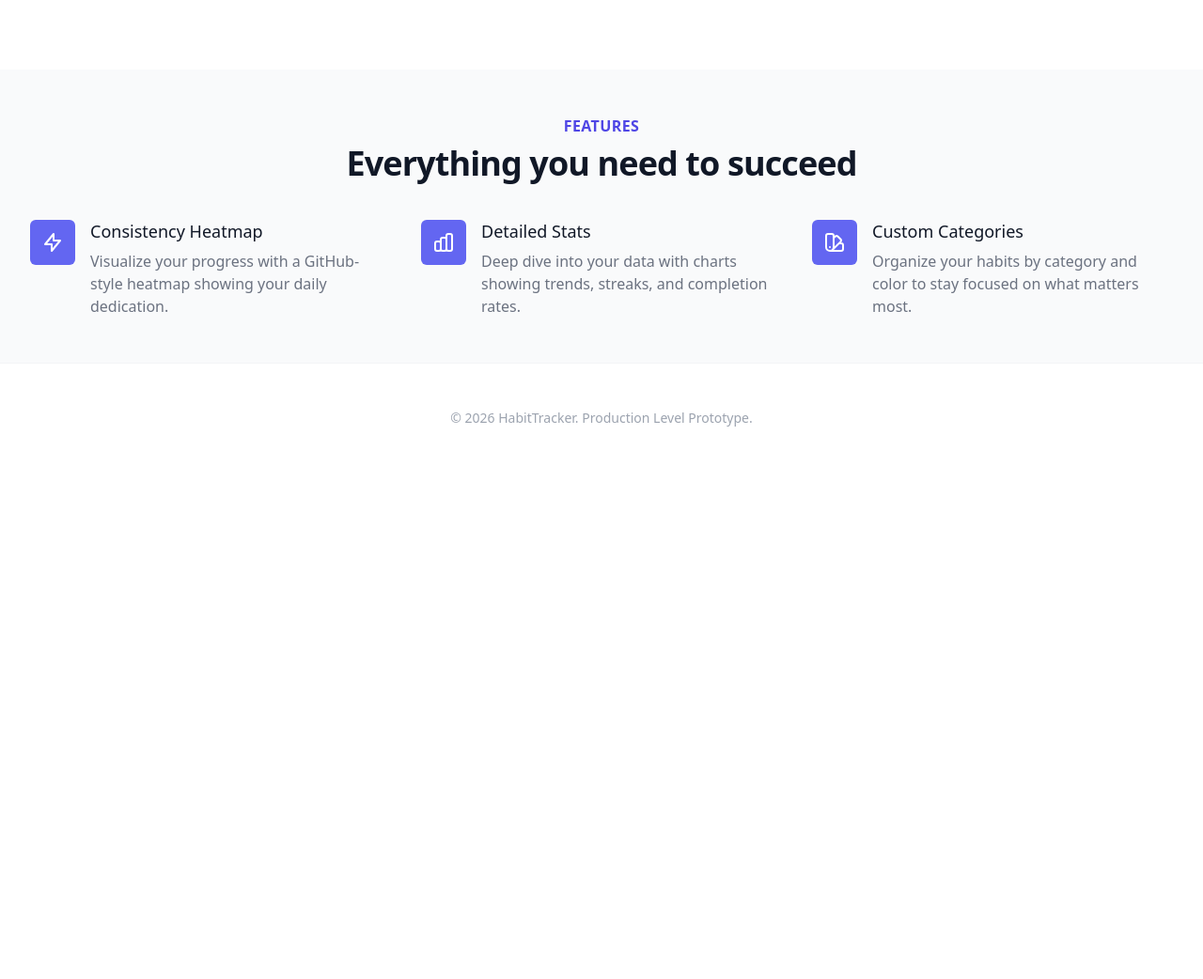
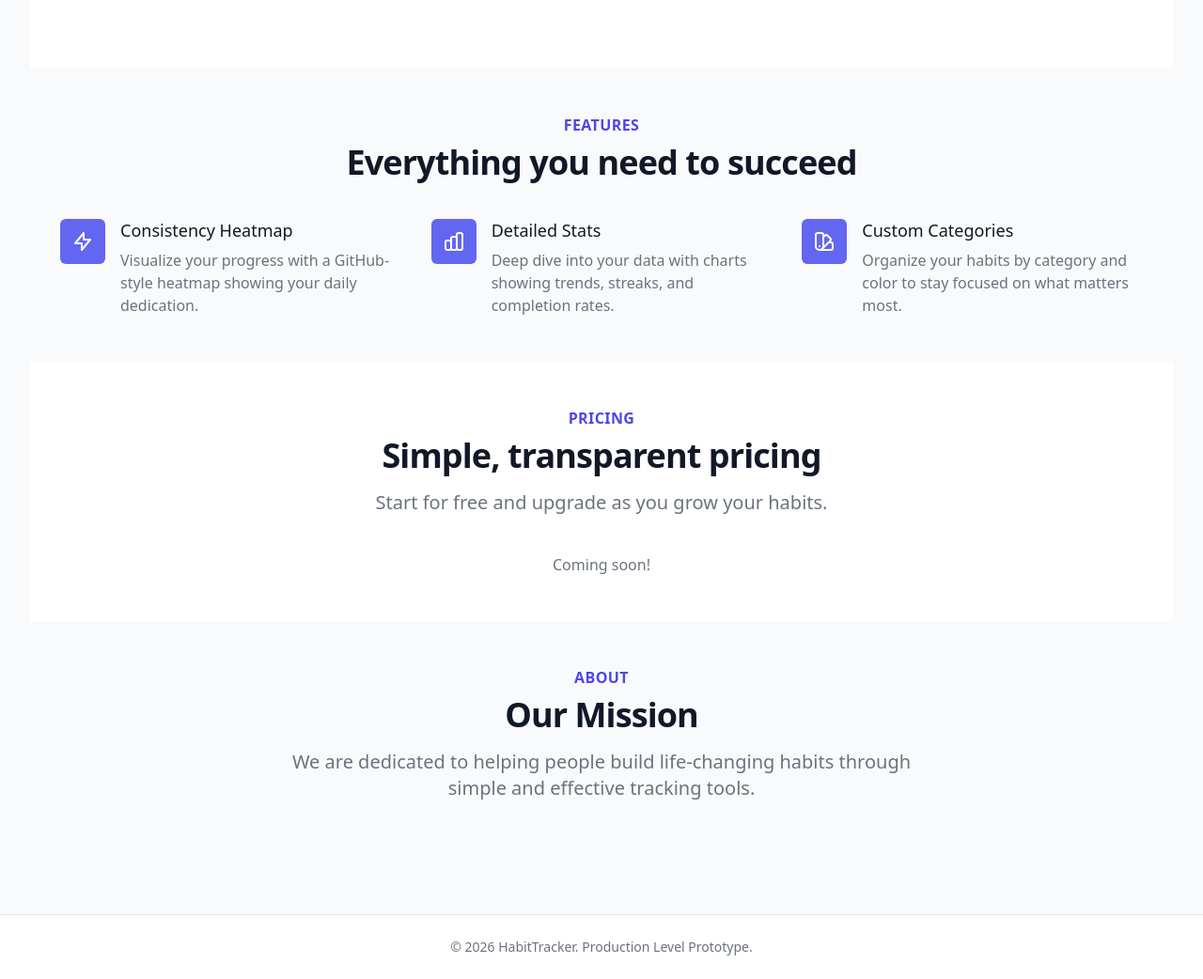
Before and after one commit to infosectestwin/HabbitTracker, a Flask app: page / in a window 1280 px wide. Shown: the part 609-1651 px from the top of the page at 94% size. Before the commit the page ends 1063 px from the top, so only its background shows below. Run offline with Flask 3, Linux system fonts and the light colour scheme; some libraries are stand-ins or nearby versions.

Commit message:
Add global sticky navbar with Features, Pricing, and About links

```diff
--- a/app/templates/base.html
+++ b/app/templates/base.html
@@ -32,7 +32,7 @@
 </head>
 <body class="bg-gray-50 dark:bg-gray-900 text-gray-800 dark:text-gray-100 transition-colors duration-200">
 
-    <nav class="bg-white dark:bg-gray-800 shadow-md">
+    <nav class="bg-white dark:bg-gray-800 shadow-md sticky top-0 z-50">
         <div class="max-w-7xl mx-auto px-4 sm:px-6 lg:px-8">
             <div class="flex justify-between h-16">
                 <div class="flex">
@@ -44,8 +44,8 @@
                             <span class="text-indigo-600">HabitTracker</span>
                         </a>
                     </div>
+                    <div class="hidden sm:ml-6 sm:flex sm:space-x-8">
                         {% if current_user.is_authenticated %}
-                    <div class="hidden sm:ml-6 sm:flex sm:space-x-8">
                             <a href="{{ url_for('main.dashboard') }}"
                                class="inline-flex items-center px-1 pt-1 border-b-2 text-sm font-medium {% if request.endpoint in ['main.dashboard', 'main.index'] %} border-indigo-500 text-gray-900 dark:text-white {% else %} border-transparent text-gray-500 dark:text-gray-300 hover:border-gray-300 hover:text-gray-700 dark:hover:text-white {% endif %}">
                                 Dashboard
@@ -54,8 +54,18 @@
                                class="inline-flex items-center px-1 pt-1 border-b-2 text-sm font-medium {% if request.endpoint == 'stats.index' %} border-indigo-500 text-gray-900 dark:text-white {% else %} border-transparent text-gray-500 dark:text-gray-300 hover:border-gray-300 hover:text-gray-700 dark:hover:text-white {% endif %}">
                                 Stats
                             </a>
+                        {% else %}
+                            <a href="#features" class="inline-flex items-center px-1 pt-1 border-b-2 border-transparent text-sm font-medium text-gray-500 dark:text-gray-300 hover:border-gray-300 hover:text-gray-700 dark:hover:text-white">
+                                Features
+                            </a>
+                            <a href="#pricing" class="inline-flex items-center px-1 pt-1 border-b-2 border-transparent text-sm font-medium text-gray-500 dark:text-gray-300 hover:border-gray-300 hover:text-gray-700 dark:hover:text-white">
+                                Pricing
+                            </a>
+                            <a href="#about" class="inline-flex items-center px-1 pt-1 border-b-2 border-transparent text-sm font-medium text-gray-500 dark:text-gray-300 hover:border-gray-300 hover:text-gray-700 dark:hover:text-white">
+                                About
+                            </a>
+                        {% endif %}
                     </div>
-                    {% endif %}
                 </div>
                 <div class="flex items-center space-x-4">
                     <!-- Dark Mode Toggle -->
--- a/app/templates/index.html
+++ b/app/templates/index.html
@@ -1,30 +1,8 @@
-<!DOCTYPE html>
-<html lang="en">
-<head>
-    <meta charset="UTF-8">
-    <meta name="viewport" content="width=device-width, initial-scale=1.0">
-    <title>HabitTracker - Build Better Habits</title>
-    <script src="https://cdn.tailwindcss.com"></script>
-</head>
-<body class="bg-gray-50 text-gray-900">
-    <!-- Navigation (Simplified for landing) -->
-    <nav class="bg-white border-b border-gray-100">
-        <div class="max-w-7xl mx-auto px-4 sm:px-6 lg:px-8">
-            <div class="flex justify-between h-16 items-center">
-                <div class="flex-shrink-0 flex items-center">
-                    <span class="font-bold text-2xl text-indigo-600">HabitTracker</span>
-                </div>
-                <div class="flex space-x-4">
-                    <a href="{{ url_for('auth.login') }}" class="text-gray-500 hover:text-gray-700 px-3 py-2 text-sm font-medium">Log in</a>
-                    <a href="{{ url_for('auth.register') }}" class="bg-purple-600 text-white px-4 py-2 rounded-md text-sm font-medium hover:bg-purple-700 transition">Get Started</a>
-                </div>
-            </div>
-        </div>
-    </nav>
+{% extends "base.html" %}
 
+{% block content %}
 <!-- Hero Section -->
-    <main>
-        <div class="relative bg-white">
+<div class="relative bg-white -mt-6">
     <div class="max-w-7xl mx-auto lg:grid lg:grid-cols-12 lg:gap-8 lg:items-center">
         <div class="px-4 sm:px-6 sm:text-center md:max-w-2xl md:mx-auto lg:col-span-6 lg:text-left lg:flex lg:items-center py-12 lg:py-24">
             <div>
@@ -67,7 +45,7 @@
 </div>
 
 <!-- Features Section -->
-        <div class="py-12 bg-gray-50">
+<div id="features" class="py-12 bg-gray-50">
     <div class="max-w-7xl mx-auto px-4 sm:px-6 lg:px-8">
         <div class="lg:text-center">
             <h2 class="text-base text-indigo-600 font-semibold tracking-wide uppercase">Features</h2>
@@ -123,12 +101,37 @@
         </div>
     </div>
 </div>
-    </main>
 
-    <footer class="bg-white border-t border-gray-100 py-12">
-        <div class="max-w-7xl mx-auto px-4 sm:px-6 lg:px-8 text-center">
-            <p class="text-gray-400 text-sm">© 2026 HabitTracker. Production Level Prototype.</p>
+<!-- Pricing Section -->
+<div id="pricing" class="py-12 bg-white">
+    <div class="max-w-7xl mx-auto px-4 sm:px-6 lg:px-8">
+        <div class="lg:text-center">
+            <h2 class="text-base text-indigo-600 font-semibold tracking-wide uppercase">Pricing</h2>
+            <p class="mt-2 text-3xl leading-8 font-extrabold tracking-tight text-gray-900 sm:text-4xl">
+                Simple, transparent pricing
+            </p>
+            <p class="mt-4 max-w-2xl text-xl text-gray-500 lg:mx-auto">
+                Start for free and upgrade as you grow your habits.
+            </p>
         </div>
-    </footer>
-</body>
-</html>
+        <div class="mt-10 text-center">
+            <p class="text-gray-500">Coming soon!</p>
+        </div>
+    </div>
+</div>
+
+<!-- About Section -->
+<div id="about" class="py-12 bg-gray-50">
+    <div class="max-w-7xl mx-auto px-4 sm:px-6 lg:px-8">
+        <div class="lg:text-center">
+            <h2 class="text-base text-indigo-600 font-semibold tracking-wide uppercase">About</h2>
+            <p class="mt-2 text-3xl leading-8 font-extrabold tracking-tight text-gray-900 sm:text-4xl">
+                Our Mission
+            </p>
+            <p class="mt-4 max-w-2xl text-xl text-gray-500 lg:mx-auto">
+                We are dedicated to helping people build life-changing habits through simple and effective tracking tools.
+            </p>
+        </div>
+    </div>
+</div>
+{% endblock %}
```
Lines whose indentation alone changed are shown as unchanged.
